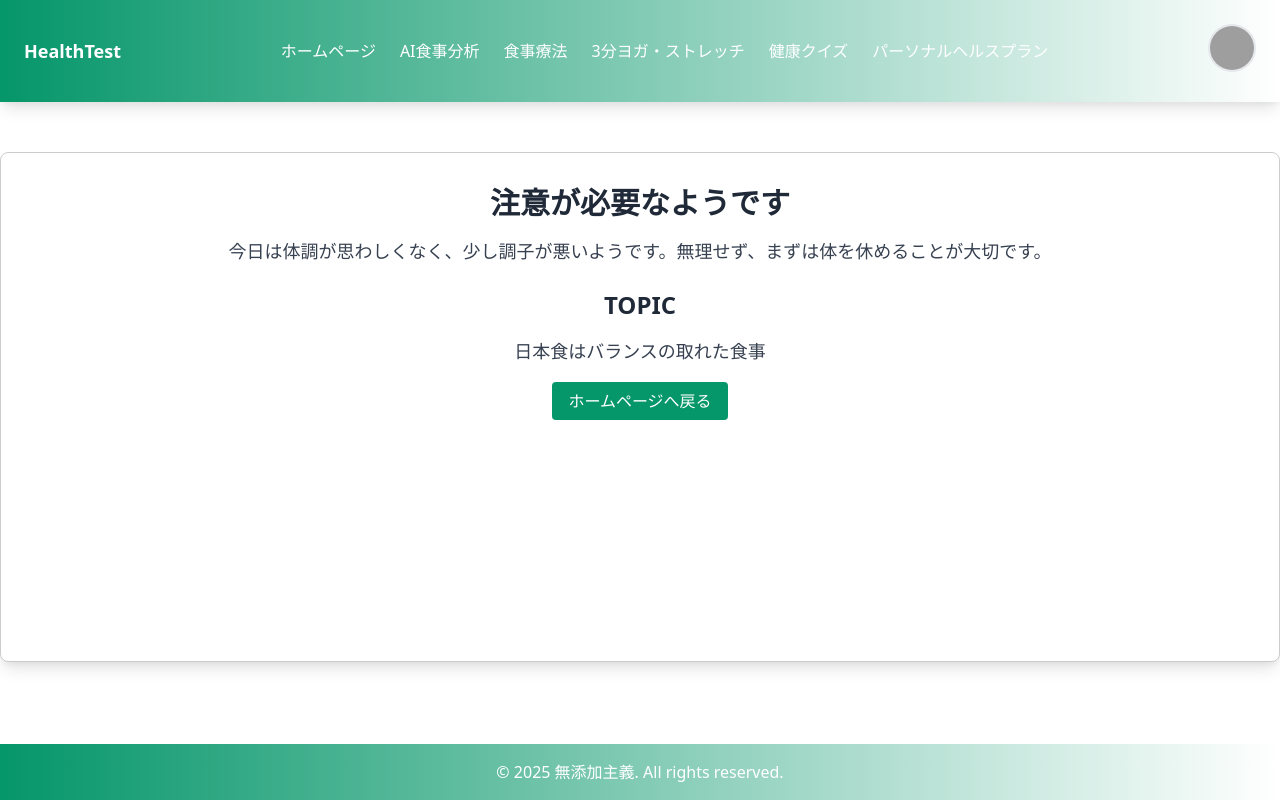
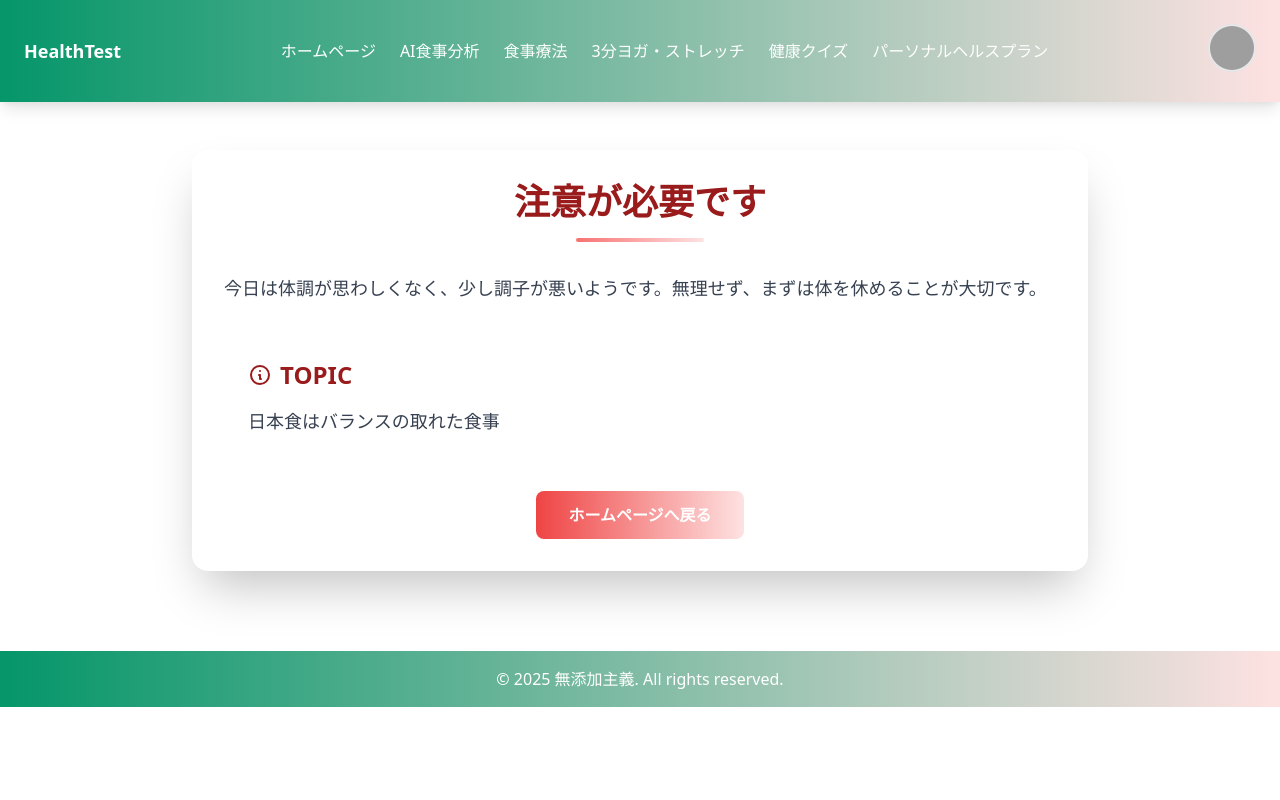
Before and after one commit to RFTDkin/healthTest, a Flask app: page /attention_needed in a window 1280 px wide. Run offline with Flask 3, Linux system fonts and the light colour scheme; grey boxes are pictures that could not be loaded.

Commit message:
健康報告cssと食事療法css

```diff
--- a/templates/result3.html
+++ b/templates/result3.html
@@ -4,59 +4,46 @@
     <meta charset="UTF-8">
     <meta name="viewport" content="width=device-width, initial-scale=1.0">
     <title>注意が必要な人のページ</title>
-    <style>
-        body {
-            display: flex;
-            flex-direction: column;
-            min-height: 100vh;
-            background-color: rgba(255, 255, 255, 0.5); /* 透明度を設定 */
-            background-blend-mode: lighten; /* 背景画像と背景色をブレンド */
-            font-family: Arial, sans-serif;
-            margin: 0;
-            text-align: center;
-        }
-        .container {
-            max-width: 800px; /* サイズを大きくする */
-            margin: 50px auto; /* 上下のマージンを調整 */
-            padding: 40px; /* パディングを大きくする */
-            border: 1px solid #ccc;
-            border-radius: 10px;
-            background-color: #f9f9f9;
-            flex: 1;
-        }
-        nav ul {
-            display: flex;
-            justify-content: center;
-            list-style: none;
-            padding: 0;
-            margin: 0;
-        }
-        nav ul li {
-            margin-right: 10px;
-        }
-        nav ul li:last-child {
-            margin-right: 0;
-        }
-        nav a {
-            color: white;
-            padding: 10px 20px;
-            text-decoration: none;
-            border-radius: 5px;
-        }
+    <link href="https://cdn.jsdelivr.net/npm/tailwindcss@2.2.19/dist/tailwind.min.css" rel="stylesheet">
+</head>
+<body class="min-h-screen bg-gradient-to-br from-rose-50 to-red-100">
+    {% include 'header.html' %}
 
-    </style>
-</head>
-<body>
-    {% include 'header.html' %}
-    <div class="container bg-white p-8 rounded-lg shadow-lg">
-        <h1 class="text-3xl font-bold text-gray-800 mb-4">注意が必要なようです</h1>
-        <p class="text-lg text-gray-700 mb-6">今日は体調が思わしくなく、少し調子が悪いようです。無理せず、まずは体を休めることが大切です。</p>
-        <div class="advice">
-            <h2 class="text-2xl font-semibold text-gray-800 mb-4">TOPIC</h2>
-            <p class="text-lg text-gray-700 mb-6" style="white-space: pre-line;">{{ random_message }}</p>
-        </div>
-        <div class="mt-6">
-            <a href="/top" class="bg-green-600 text-white py-2 px-4 rounded hover:bg-green-700 transition duration-300">ホームページへ戻る</a>
+    <div class="container mx-auto px-4 py-12">
+        <div class="max-w-4xl mx-auto bg-white/80 backdrop-blur-lg p-8 rounded-2xl shadow-2xl transform transition-all duration-300 hover:shadow-red-200">
+            <div class="space-y-8">
+                <!-- タイトルセクション -->
+                <div class="text-center">
+                    <h1 class="text-4xl font-bold text-red-800 mb-4">注意が必要です</h1>
+                    <div class="h-1 w-32 bg-gradient-to-r from-red-400 to-rose-500 mx-auto rounded-full"></div>
+                </div>
+
+                <!-- メインコンテンツ -->
+                <p class="text-lg text-gray-700 leading-relaxed">
+                    今日は体調が思わしくなく、少し調子が悪いようです。無理せず、まずは体を休めることが大切です。
+                </p>
+
+                <!-- トピックセクション -->
+                <div class="bg-rose-50 p-6 rounded-xl">
+                    <h2 class="text-2xl font-semibold text-red-800 mb-4 flex items-center">
+                        <svg class="w-6 h-6 mr-2" fill="none" stroke="currentColor" viewBox="0 0 24 24">
+                            <path stroke-linecap="round" stroke-linejoin="round" stroke-width="2" d="M13 16h-1v-4h-1m1-4h.01M21 12a9 9 0 11-18 0 9 9 0 0118 0z"/>
+                        </svg>
+                        TOPIC
+                    </h2>
+                    <p class="text-lg text-gray-700" style="white-space: pre-line">{{ random_message }}</p>
+                </div>
+
+                <!-- ボタン -->
+                <div class="text-center">
+                    <a href="/top"
+                       class="inline-block bg-gradient-to-r from-red-500 to-rose-600 text-white font-semibold py-3 px-8 rounded-lg
+                              hover:from-red-600 hover:to-rose-700 transform hover:scale-105 transition-all duration-300
+                              focus:outline-none focus:ring-2 focus:ring-red-500 focus:ring-offset-2">
+                        ホームページへ戻る
+                    </a>
+                </div>
+            </div>
         </div>
     </div>
 </body>
```
Also changed, not shown: templates/foodRecipe.html (+31 -42 lines), templates/result.html (+37 -51 lines), templates/result2.html (+38 -51 lines).
